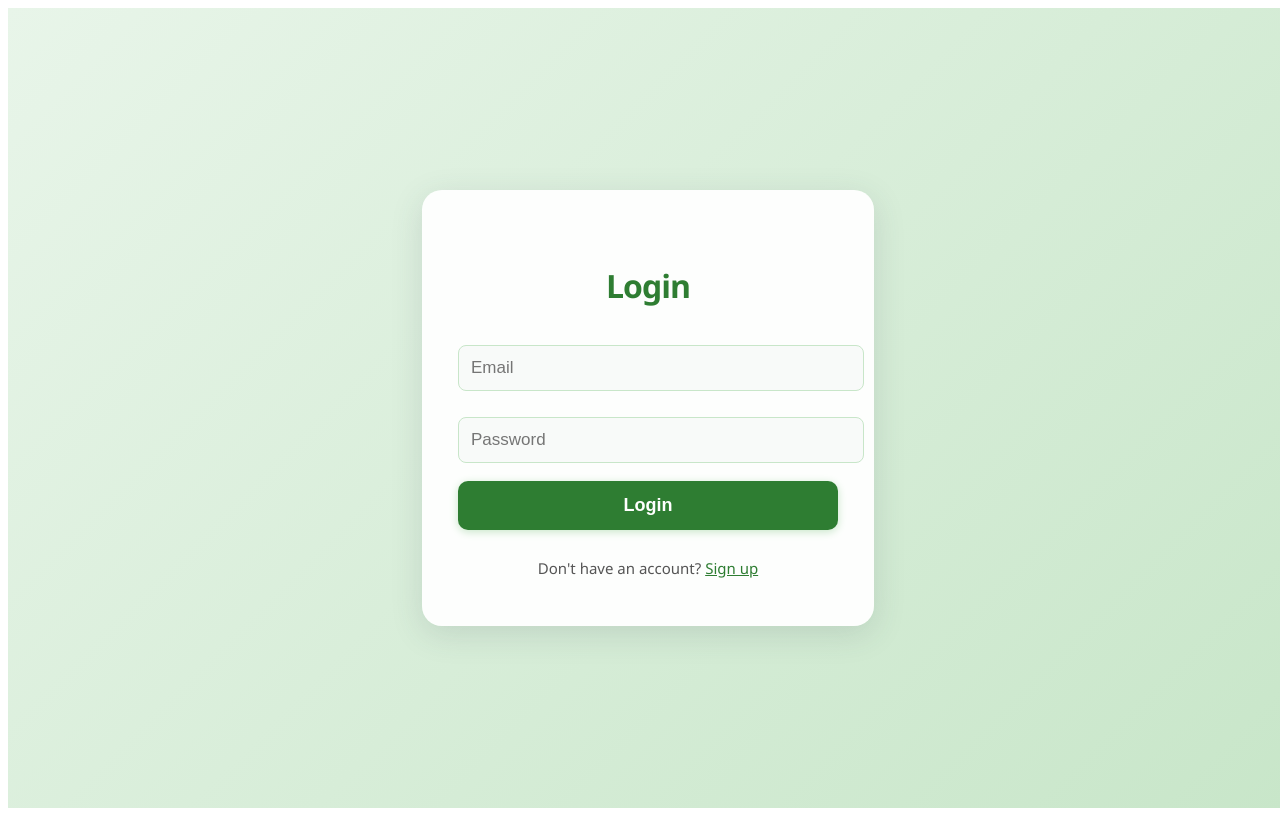
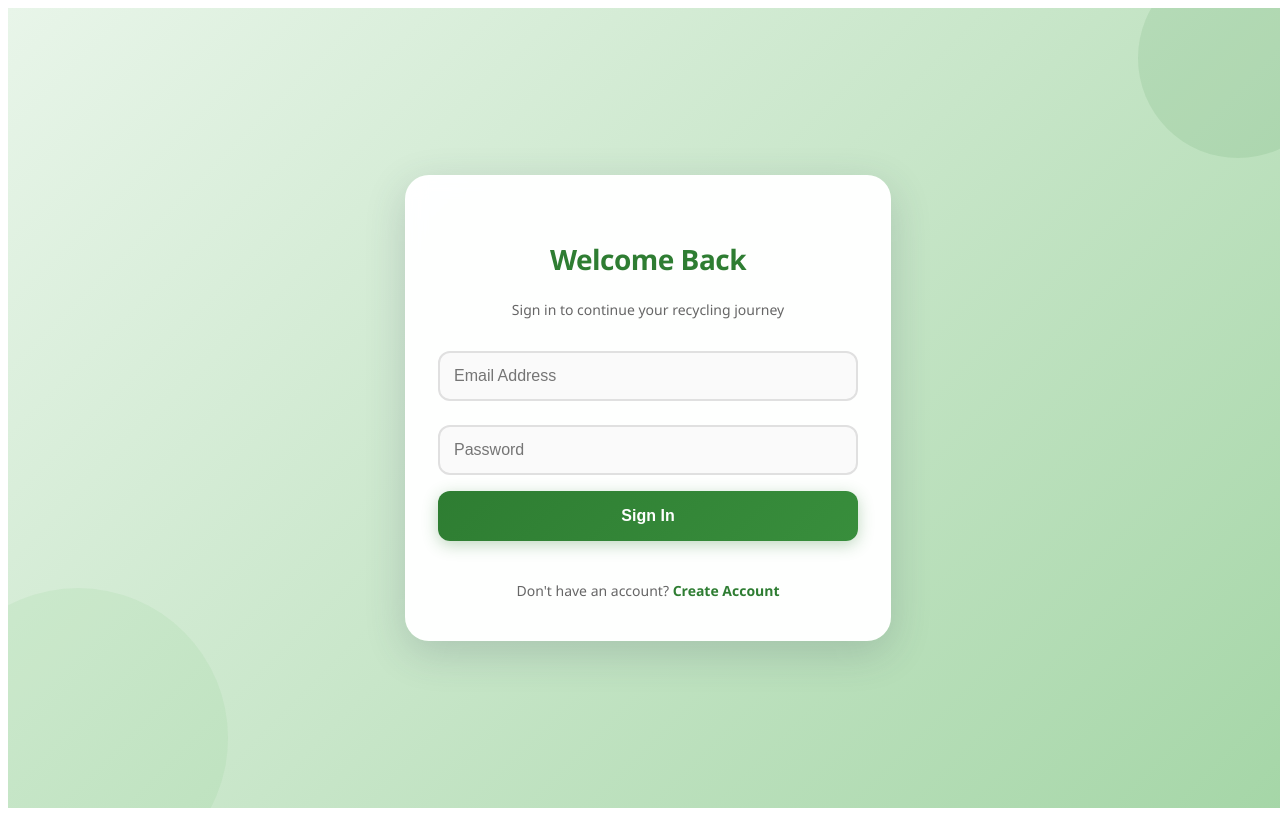
Before and after one commit to Creators-6/ewaste, a React (Vite) app: page /login in a window 1280 px wide. Built offline with nearby package versions, Linux system fonts and the light colour scheme.

Commit message:
Update Login.jsx

```diff
--- a/src/pages/Login.jsx
+++ b/src/pages/Login.jsx
@@ -1,51 +1,73 @@
 import React, { useState } from 'react';
 import { signInWithEmailAndPassword } from 'firebase/auth';
-import { auth } from '../firebase';
+import { auth, db } from '../firebase';
+import { getDoc, doc } from 'firebase/firestore';
 
 const cardStyle = {
-  background: 'rgba(255,255,255,0.95)',
-  borderRadius: 20,
-  boxShadow: '0 8px 32px rgba(60,72,88,0.15)',
-  padding: '48px 36px',
-  maxWidth: 380,
+  background: 'rgba(255,255,255,0.98)',
+  borderRadius: 24,
+  boxShadow: '0 12px 40px rgba(60,72,88,0.2)',
+  padding: '40px 32px',
+  maxWidth: 420,
   width: '100%',
   textAlign: 'center',
   display: 'flex',
   flexDirection: 'column',
   alignItems: 'center',
+  backdropFilter: 'blur(10px)',
+  border: '1px solid rgba(255,255,255,0.2)',
 };
+
 const inputStyle = {
   width: '100%',
-  padding: 12,
+  padding: 14,
   marginTop: 8,
-  borderRadius: 8,
-  border: '1.5px solid #C8E6C9',
-  fontSize: 17,
+  borderRadius: 12,
+  border: '2px solid #e0e0e0',
+  fontSize: 16,
   outline: 'none',
-  background: '#F8FAF9',
-  marginBottom: 18,
-  transition: 'border 0.2s',
+  background: '#fafafa',
+  marginBottom: 16,
+  transition: 'all 0.3s ease',
+  boxSizing: 'border-box',
 };
+
+const inputFocusStyle = {
+  border: '2px solid #2E7D32',
+  background: '#fff',
+  boxShadow: '0 0 0 3px rgba(46,125,50,0.1)',
+};
+
 const buttonStyle = {
   width: '100%',
-  padding: 14,
-  background: '#2E7D32',
+  padding: 16,
+  background: 'linear-gradient(135deg, #2E7D32 0%, #388E3C 100%)',
   color: '#fff',
   border: 'none',
-  borderRadius: 10,
+  borderRadius: 12,
   fontWeight: 700,
-  fontSize: 18,
+  fontSize: 16,
   cursor: 'pointer',
-  boxShadow: '0 2px 8px #C8E6C9',
-  marginBottom: 10,
-  transition: 'background 0.2s',
+  boxShadow: '0 4px 16px rgba(46,125,50,0.3)',
+  marginBottom: 16,
+  transition: 'all 0.3s ease',
+  position: 'relative',
+  overflow: 'hidden',
 };
+
 const headingStyle = {
-  fontSize: 32,
+  fontSize: 28,
   fontWeight: 800,
   color: '#2E7D32',
-  marginBottom: 30,
-  letterSpacing: '-1px',
+  marginBottom: 8,
+  letterSpacing: '-0.5px',
+};
+
+const subtitleStyle = {
+  fontSize: 14,
+  color: '#666',
+  marginBottom: 24,
+  fontWeight: 400,
 };
 
 const Login = () => {
@@ -59,8 +81,19 @@ const Login = () => {
     setLoading(true);
     setError('');
     try {
-      await signInWithEmailAndPassword(auth, email, password);
-      window.location.href = '/dashboard'; // Redirect to dashboard after login
+      const userCred = await signInWithEmailAndPassword(auth, email, password);
+      // Fetch user role from Firestore
+      const userDoc = await getDoc(doc(db, 'users', userCred.user.uid));
+      let redirectUrl = '/dashboard';
+      if (userDoc.exists()) {
+        const userData = userDoc.data();
+        if (userData.role === 'organization') {
+          redirectUrl = '/org-dashboard';
+        } else {
+          redirectUrl = '/dashboard';
+        }
+      }
+      window.location.href = redirectUrl;
     } catch (err) {
       setError(err.message);
     } finally {
@@ -76,20 +109,52 @@ const Login = () => {
         display: 'flex',
         alignItems: 'center',
         justifyContent: 'center',
-        background: 'linear-gradient(135deg, #E8F5E9 0%, #C8E6C9 100%)',
+        background: 'linear-gradient(135deg, #E8F5E9 0%, #C8E6C9 50%, #A5D6A7 100%)',
         fontFamily: 'Segoe UI, Arial, sans-serif',
+        position: 'relative',
+        overflow: 'hidden',
       }}
     >
-      <div style={cardStyle}>
-        <h2 style={headingStyle}>Login</h2>
+      {/* Background decoration */}
+      <div style={{
+        position: 'absolute',
+        top: -50,
+        right: -50,
+        width: 200,
+        height: 200,
+        background: 'rgba(46,125,50,0.1)',
+        borderRadius: '50%',
+        zIndex: 0,
+      }} />
+      <div style={{
+        position: 'absolute',
+        bottom: -80,
+        left: -80,
+        width: 300,
+        height: 300,
+        background: 'rgba(76,175,80,0.08)',
+        borderRadius: '50%',
+        zIndex: 0,
+      }} />
+
+      <div style={{ ...cardStyle, position: 'relative', zIndex: 1 }}>
+        <h2 style={headingStyle}>Welcome Back</h2>
+        <p style={subtitleStyle}>Sign in to continue your recycling journey</p>
+
         <form onSubmit={handleLogin} style={{ width: '100%' }}>
           <input
             type="email"
             value={email}
             onChange={e => setEmail(e.target.value)}
             required
-            placeholder="Email"
+            placeholder="Email Address"
             style={inputStyle}
+            onFocus={(e) => Object.assign(e.target.style, inputFocusStyle)}
+            onBlur={(e) => {
+              e.target.style.border = '2px solid #e0e0e0';
+              e.target.style.background = '#fafafa';
+              e.target.style.boxShadow = 'none';
+            }}
           />
           <input
             type="password"
@@ -98,22 +163,73 @@ const Login = () => {
             required
             placeholder="Password"
             style={inputStyle}
+            onFocus={(e) => Object.assign(e.target.style, inputFocusStyle)}
+            onBlur={(e) => {
+              e.target.style.border = '2px solid #e0e0e0';
+              e.target.style.background = '#fafafa';
+              e.target.style.boxShadow = 'none';
+            }}
           />
-          {error && <div style={{ color: '#e57373', marginBottom: 14 }}>{error}</div>}
+
+          {error && (
+            <div style={{
+              color: '#d32f2f',
+              marginBottom: 16,
+              padding: '12px',
+              background: '#ffebee',
+              borderRadius: 8,
+              fontSize: 14,
+              border: '1px solid #ffcdd2'
+            }}>
+              {error}
+            </div>
+          )}
+
           <button
             type="submit"
             disabled={loading}
-            style={buttonStyle}
-            onMouseOver={e => (e.currentTarget.style.background = '#66BB6A')}
-            onMouseOut={e => (e.currentTarget.style.background = '#2E7D32')}
+            style={{
+              ...buttonStyle,
+              opacity: loading ? 0.7 : 1,
+              cursor: loading ? 'not-allowed' : 'pointer',
+            }}
+            onMouseOver={e => {
+              if (!loading) {
+                e.currentTarget.style.transform = 'translateY(-2px)';
+                e.currentTarget.style.boxShadow = '0 6px 20px rgba(46,125,50,0.4)';
+              }
+            }}
+            onMouseOut={e => {
+              if (!loading) {
+                e.currentTarget.style.transform = 'translateY(0)';
+                e.currentTarget.style.boxShadow = '0 4px 16px rgba(46,125,50,0.3)';
+              }
+            }}
           >
-            {loading ? 'Logging in...' : 'Login'}
+            {loading ? 'Signing In...' : 'Sign In'}
           </button>
         </form>
-        <div style={{ marginTop: 18, color: '#555', fontSize: 15 }}>
+
+        <div style={{
+          marginTop: 24,
+          color: '#666',
+          fontSize: 14,
+          fontWeight: 400
+        }}>
           Don't have an account?{' '}
-          <a href="/signup" style={{ color: '#2E7D32', textDecoration: 'underline', fontWeight: 500 }}>
-            Sign up
+          <a
+            href="/signup"
+            style={{
+              color: '#2E7D32',
+              textDecoration: 'none',
+              fontWeight: 600,
+              borderBottom: '1px solid transparent',
+              transition: 'border-color 0.3s ease',
+            }}
+            onMouseOver={(e) => e.target.style.borderBottomColor = '#2E7D32'}
+            onMouseOut={(e) => e.target.style.borderBottomColor = 'transparent'}
+          >
+            Create Account
           </a>
         </div>
       </div>
```
